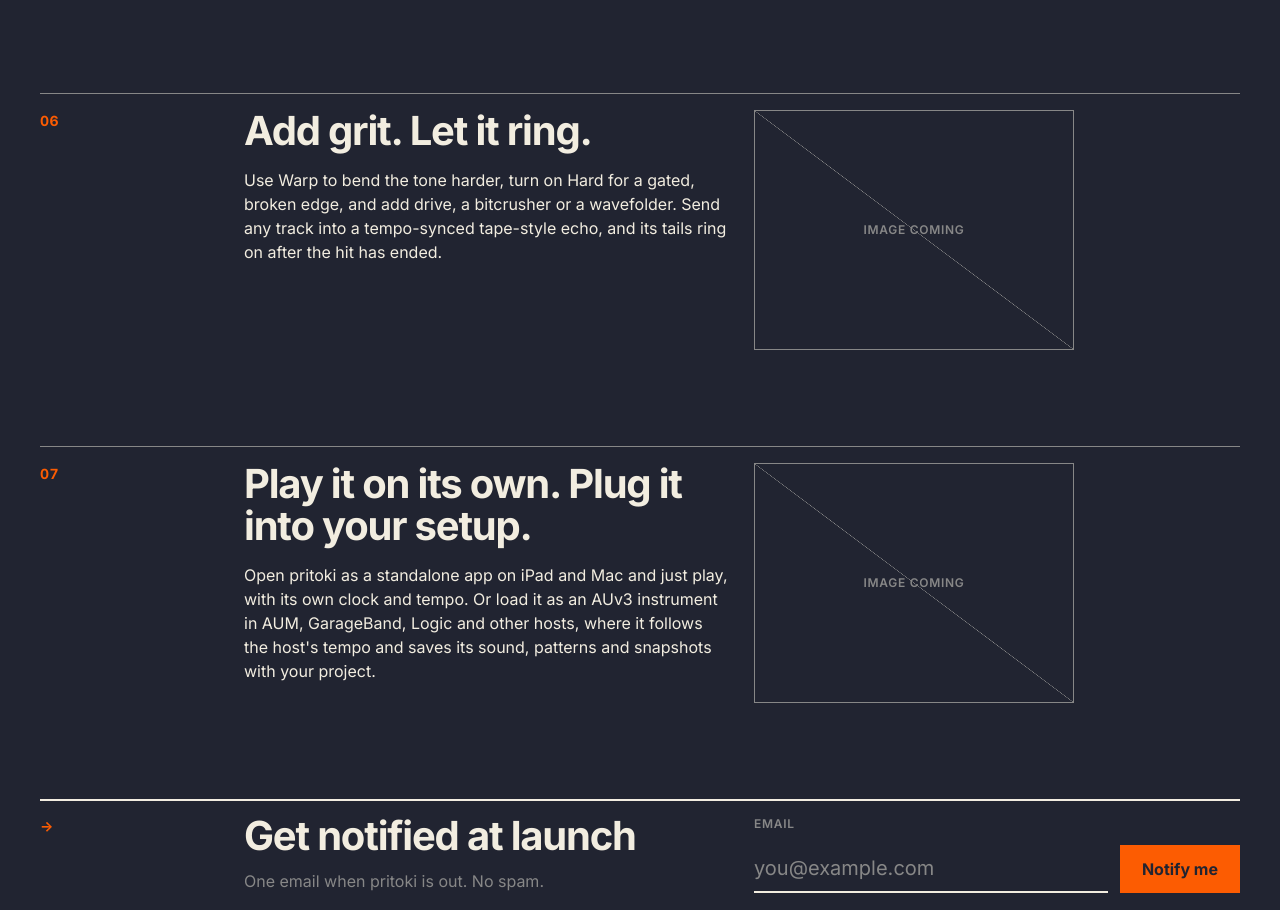
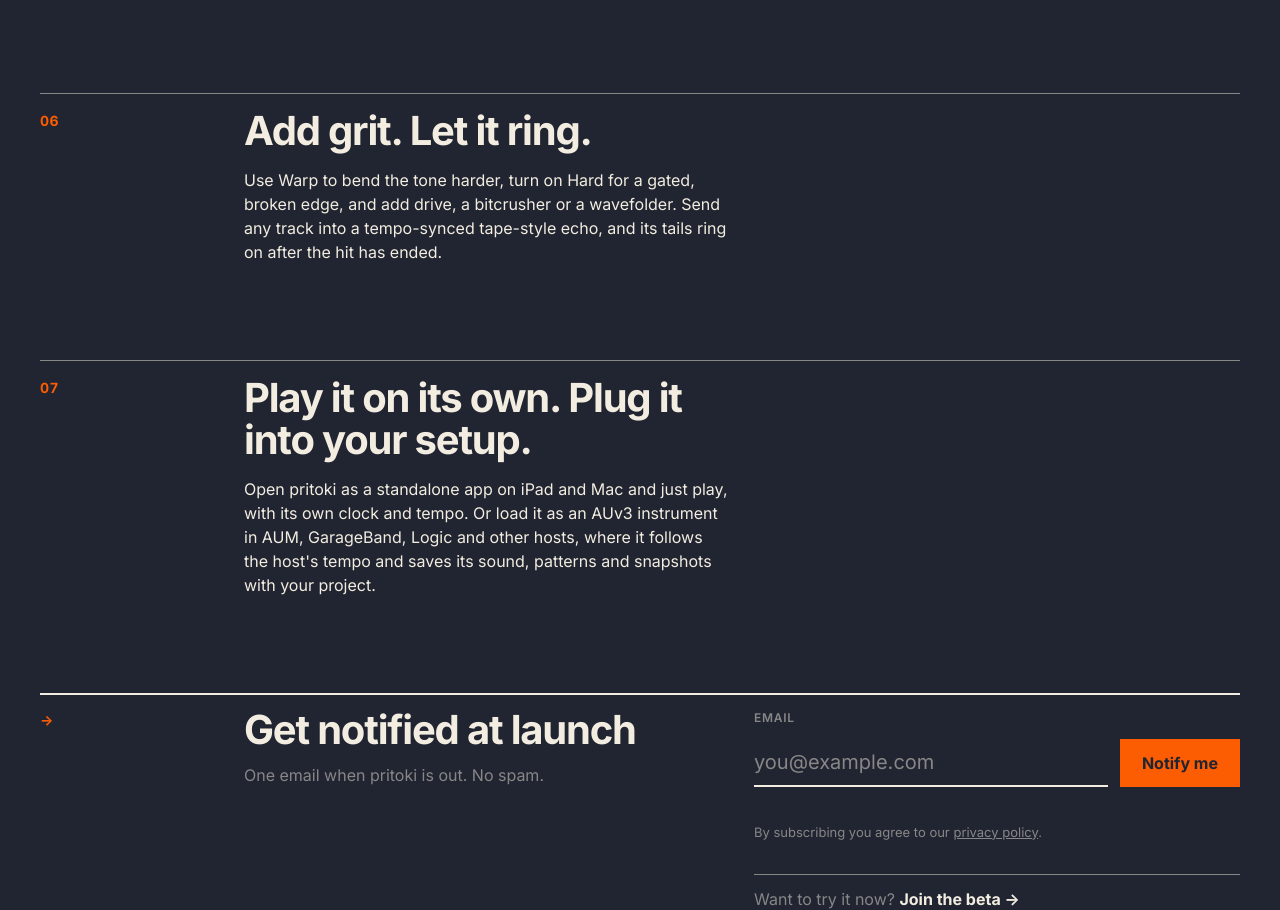
Before and after one commit to bleeptools/website, a plain HTML site: page index.html in a window 1280 px wide. Shown: the part 3718-4628 px from the top of the page. Drawn offline with Linux system fonts and the light colour scheme.

Commit message:
Align and remove placeholders

```diff
--- a/css/style.css
+++ b/css/style.css
@@ -228,7 +228,7 @@ a { color: inherit; }
 
 .feature__visual {
   grid-column: 1 / -1;
-  justify-self: start;
+  justify-self: center;
 }
 
 .feature__img { width: 100%; max-width: 320px; }
@@ -240,21 +240,6 @@ a { color: inherit; }
   height: 260px;
   object-fit: cover;
   object-position: top;
-}
-
-.placeholder {
-  display: grid;
-  place-items: center;
-  width: min(320px, 80vw);
-  aspect-ratio: 4 / 3;
-  border: var(--rule);
-  color: var(--c-muted);
-  font-size: .75rem;
-  font-weight: 600;
-  letter-spacing: .06em;
-  text-transform: uppercase;
-  background:
-    linear-gradient(to top right, transparent calc(50% - .5px), var(--c-muted) 50%, transparent calc(50% + .5px));
 }
 
 /* ---------- Signup ---------- */
@@ -413,7 +398,10 @@ a { color: inherit; }
   }
   .feature__index { grid-column: 1 / span 2; }
   .feature__text { grid-column: 3 / span 5; }
-  .feature__visual { grid-column: 8 / span 5; }
+  .feature__visual {
+    grid-column: 8 / span 5;
+    justify-self: start;
+  }
 
   .feature__img--tall {
     max-width: 150px;
--- a/index.html
+++ b/index.html
@@ -163,10 +163,7 @@
           <h2 id="f-grit">Add grit. Let it ring.</h2>
           <p>Use Warp to bend the tone harder, turn on Hard for a gated, broken edge, and add drive, a bitcrusher or a wavefolder. Send any track into a tempo-synced tape-style echo, and its tails ring on after the hit has ended.</p>
         </div>
-        <div class="feature__visual">
-          <!-- TODO: asset "Add grit" -->
-          <div class="placeholder">image coming</div>
-        </div>
+        <!-- TODO: add a feature__visual here once the "Add grit" asset exists -->
       </section>
 
       <section class="feature grid" aria-labelledby="f-setup">
@@ -175,10 +172,7 @@
           <h2 id="f-setup">Play it on its own. Plug it into your setup.</h2>
           <p>Open pritoki as a standalone app on iPad and Mac and just play, with its own clock and tempo. Or load it as an AUv3 instrument in AUM, GarageBand, Logic and other hosts, where it follows the host's tempo and saves its sound, patterns and snapshots with your project.</p>
         </div>
-        <div class="feature__visual">
-          <!-- TODO: asset "Play it on its own" -->
-          <div class="placeholder">image coming</div>
-        </div>
+        <!-- TODO: add a feature__visual here once the "Play it on its own" asset exists -->
       </section>
 
     </div>
```
Also changed, not shown: 1 other file.
